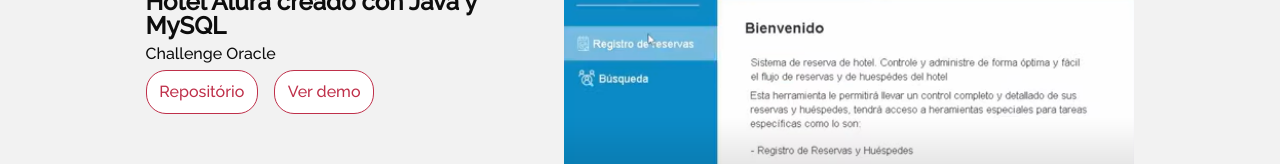
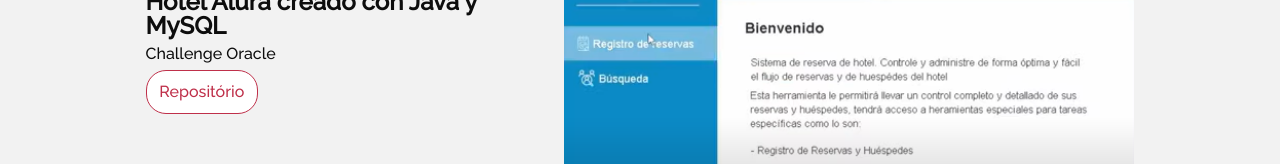
Before and after one commit to joserf42/challenge_portafolio-latam, a plain HTML site: page index.html in a window 1280 px wide. Shown: the part 3229-3393 px from the top of the page. Drawn offline with Linux system fonts and the light colour scheme.

Commit message:
quitando boton demo

```diff
--- a/index.html
+++ b/index.html
@@ -363,8 +363,7 @@
                   class="experiencia__botao--repo">
                   Repositório
                 </button></a></span>
-            <span class="experience__demo"><a href=""><button class="experience__botao--demo">Ver
-                  demo</button></a></span>
+
           </div>
         </div>
       </div>
```
